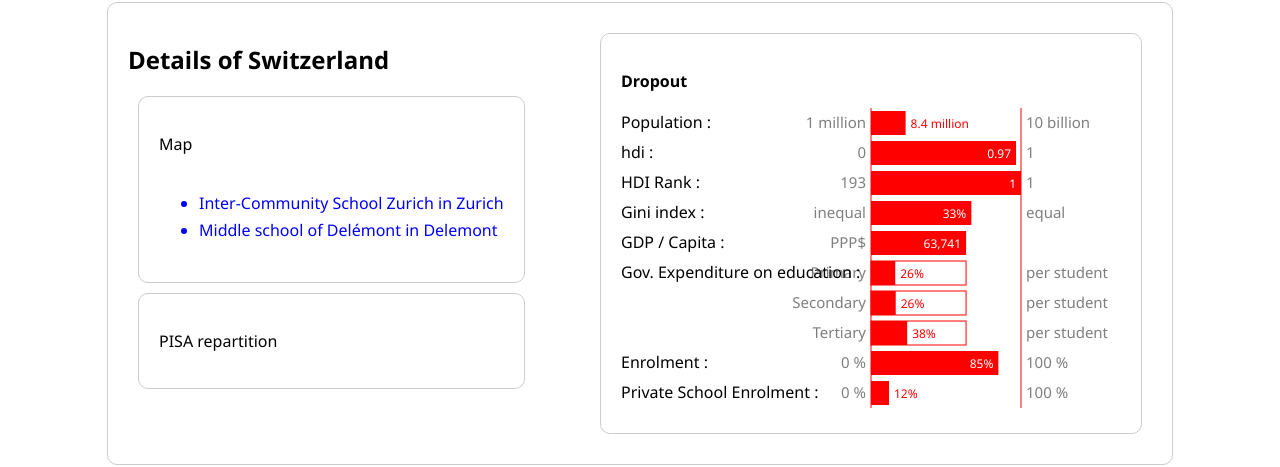
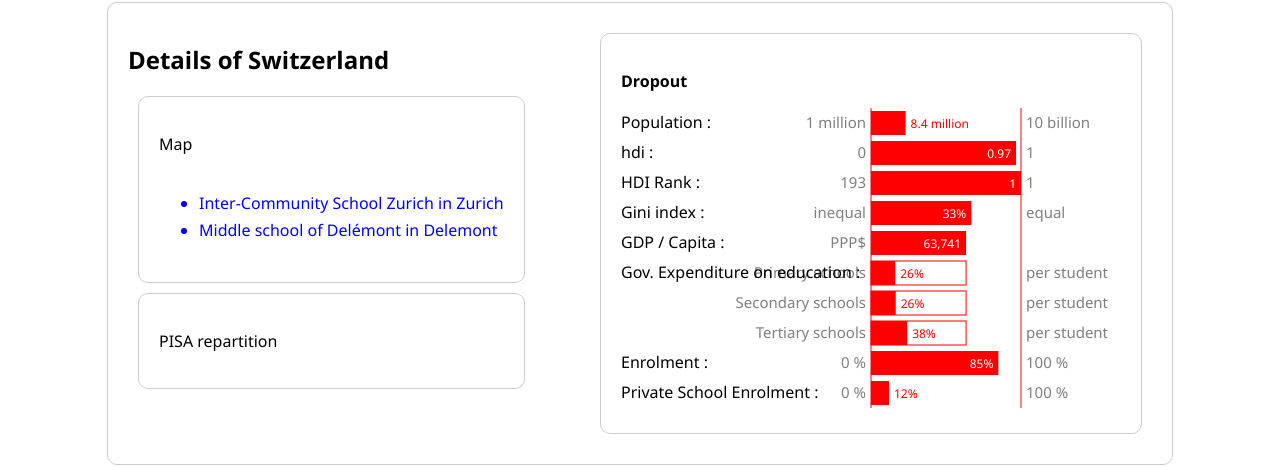
Before and after one commit to com-480-data-visualization/project-2024-school-mappers, a React (Create React App) app in the folder website/: page / in a window 1280 px wide. Both pictures are taken after a click on the element 247 px from the left and 472 px from the top of the page. Shown: the part 1089-1556 px from the top of the page. Built offline with nearby package versions, Linux system fonts and the light colour scheme.

Commit message:
Started implementing onclic events

```diff
--- a/website/src/components/DetailedCountryInfo.js
+++ b/website/src/components/DetailedCountryInfo.js
@@ -28,7 +28,7 @@ const DetailedCountryInfo = forwardRef(
     Dropout: dropout,
   } = country;
 
-  const colorMap = d3.scaleOrdinal([0,4], ["red", "white", "blue", "green", "yellow"]);
+  const colorMap = d3.scaleOrdinal([0,4], ["red", "orange", "blue", "green", "yellow"]);
   const color = colorMap(id);
 
     const transformedIncomeData = Object.keys(income).map((key) => ({
@@ -74,7 +74,7 @@ const DetailedCountryInfo = forwardRef(
               <p onClick={() => onSelectVariable("dropout")}>
                 <b>Dropout</b>
               </p>
-              <DetailedCountryLinearGraph data={country} color="red"/>
+              <DetailedCountryLinearGraph data={country} color={color} clicEvent={onSelectVariable}/>
             </div>
           </div>
         </div>
--- a/website/src/graphs/LinearGraphs.js
+++ b/website/src/graphs/LinearGraphs.js
@@ -1,7 +1,7 @@
 import React, { useEffect } from 'react';
 import * as d3 from 'd3';
 
-function BasicBarGraph({variable, width, graph_xs, color, y}){
+function BasicBarGraph({variable, width, graph_xs, color, y, clicEvent}){
     const {
         title,
         min,
@@ -25,7 +25,7 @@ function BasicBarGraph({variable, width, graph_xs, color, y}){
     const textBaseline = 0.65*height;
     const label_x = graph_xs[0] + rect_width + ((fraction<0.5) ? textMargin :  -textMargin)
 
-    return <g transform={`translate(0, ${y})`}>
+    return <g transform={`translate(0, ${y})`} onClick={() => clicEvent(title)}>
         <text x={0} y={textBaseline} className='lineTitle' >{title} :</text>
         <text x={graph_xs[0] -textMargin} y={textBaseline} className='leftValue' textAnchor='end' width={100}>{textLeft}</text>
         <rect x={graph_xs[0]} y={0.1*height} width={rect_width} height={0.8*height} fill={color}/>
@@ -34,7 +34,7 @@ function BasicBarGraph({variable, width, graph_xs, color, y}){
     </g>
 }
 
-function ExpenditureGraph({variable, width, graph_xs, color, y, image}){
+function ExpenditureGraph({variable, width, graph_xs, color, y, image, clicEvent}){
     const {
         title,
         min,
@@ -81,10 +81,10 @@ function ExpenditureGraph({variable, width, graph_xs, color, y, image}){
     const lines = ["Primary", "Secondary", "Tertiary"].map((part, i) => {
         const value = expenditure[part].value
         const valueFormatted = expenditure[part].valueFormatted
-        return <ExpenditureTypeGraph key={part} rect_gdp={rect_gdp} textLeft={part} textRight="per student" value={value} valueFormatted={valueFormatted} y2={30*i} min={min.exp} max={max.exp}/>
+        return <ExpenditureTypeGraph key={part} rect_gdp={rect_gdp} textLeft={part + " schools"} textRight="per student" value={value} valueFormatted={valueFormatted} y2={30*i} min={min.exp} max={max.exp}/>
     })
 
-    return <g transform={`translate(0, ${y})`}>
+    return <g transform={`translate(0, ${y})`} onClick={() => clicEvent(title)}>
         <text x={0} y={0.65*30} className='lineTitle' >{title} :</text>
         {lines}
     </g>
@@ -97,16 +97,16 @@ function ExpenditureGraph({variable, width, graph_xs, color, y, image}){
         </pattern>
     </defs>*/
 
-export default function LinearGraphArea ({variables, width, height, graph_xs, color}) {
+export default function LinearGraphArea ({variables, width, height, graph_xs, color, clicEvent}) {
     let used_height=0
     const graphs = variables.map((variable, i) => {
         switch (variable.type){
             case 'basic':
                 used_height += 30
-                return <BasicBarGraph key={variable.title} variable={variable} width={width} graph_xs={graph_xs} color={color} y={used_height-30}/>;
+                return <BasicBarGraph key={variable.title} variable={variable} width={width} graph_xs={graph_xs} color={color} y={used_height-30} clicEvent={clicEvent}/>;
             case 'expenditure':
                 used_height += 90
-                return <ExpenditureGraph key={variable.title} variable={variable} width={width} graph_xs={graph_xs} color={color} y={used_height-90}/>;
+                return <ExpenditureGraph key={variable.title} variable={variable} width={width} graph_xs={graph_xs} color={color} y={used_height-90} clicEvent={clicEvent}/>;
             default:
                 break;
         }
@@ -120,7 +120,7 @@ export default function LinearGraphArea ({variables, width, height, graph_xs, co
     </svg>
 }
 
-export function DetailedCountryLinearGraph ({data, color}) {
+export function DetailedCountryLinearGraph ({data, color, clicEvent}) {
     const variables = [
         {
             title: "Population",
@@ -205,5 +205,5 @@ export function DetailedCountryLinearGraph ({data, color}) {
             textRight: "20 years"}
     ]
 
-  return <LinearGraphArea variables={variables} width={500} height={300} graph_xs={[250,400]} color={color}/>
+  return <LinearGraphArea variables={variables} width={500} height={300} graph_xs={[250,400]} color={color} clicEvent={clicEvent}/>
 }
```
